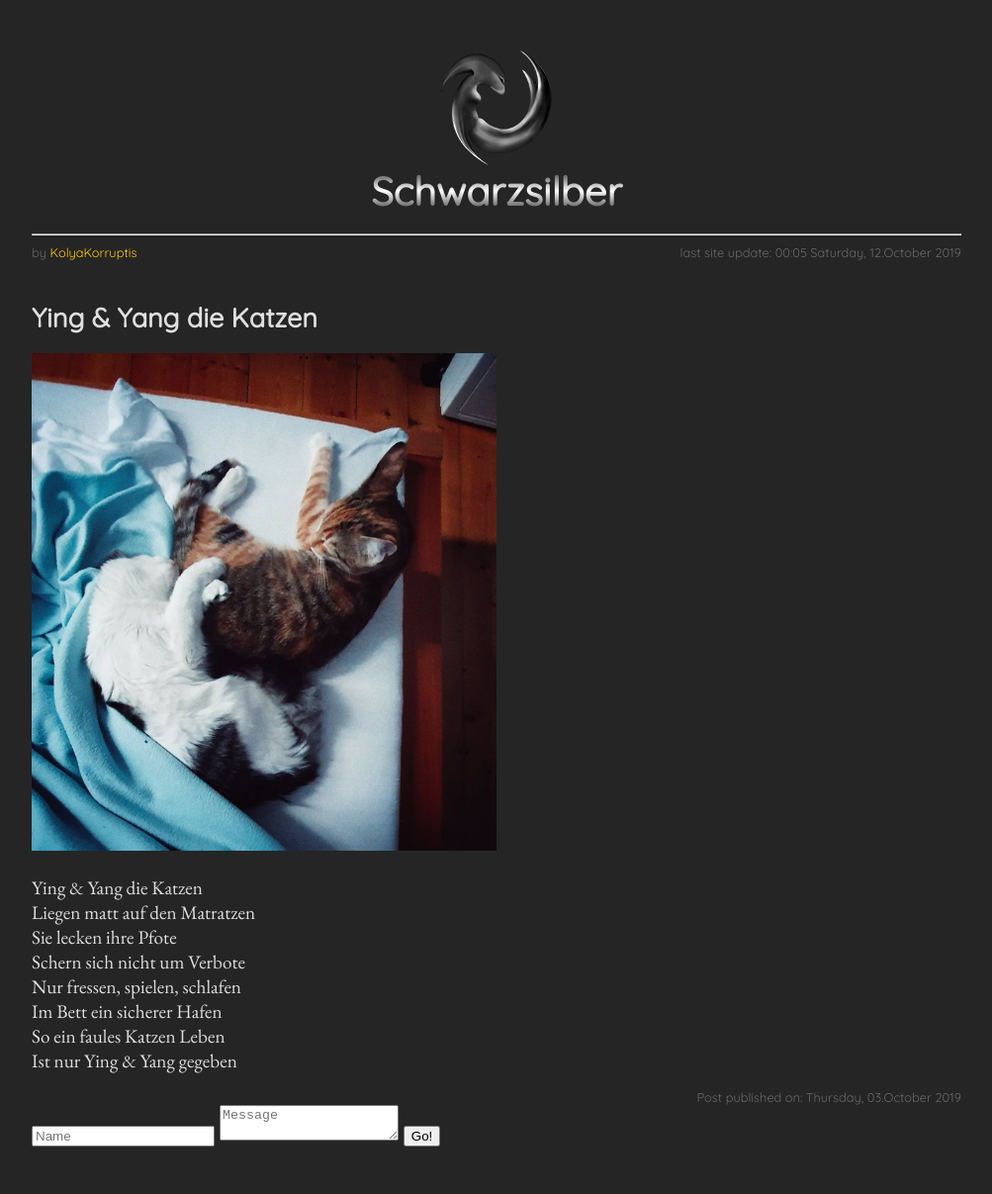
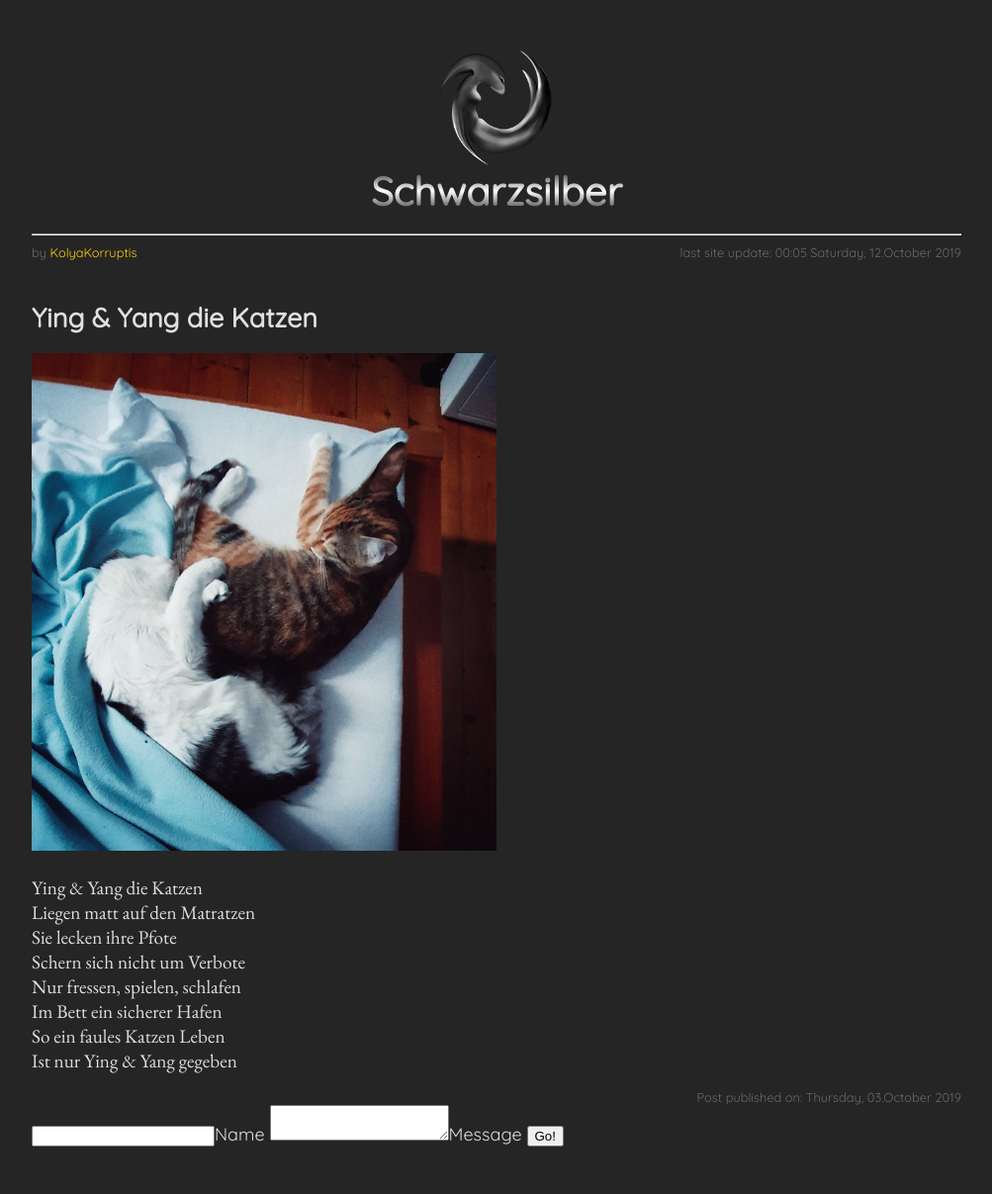
Before and after one commit to KolyaKorruptis/.github.io, a Jekyll site: the page built from _posts/2019-10-03-Ying-&-Yang-die-Katzen.md, in a window 1280 px wide. Shown: the whole page at 99% size, without its empty margins (138-1141 px from the left). Built offline with Jekyll 4.4.1, drawn with Linux system fonts in a browser that asks for light colours; the repository's description, which GitHub fills in, is left out.

Commit message:
Revert "statixman fix 4"
This reverts commit efcb21bf6b57d040ccdba743c28cdd363dc413fb.

```diff
--- a/_layouts/default.html
+++ b/_layouts/default.html
@@ -24,11 +24,11 @@
         Post published on: {{ page.date | date: site.day_format }}
       </time>
 
-      <form method="POST" action="https://api.staticman.net/v2/entry/KolyaKorruptis/kolyakorruptis.github.io/comments">
+      <form method="POST" action="https://dev.staticman.net/v3/entry/KolyaKorruptis/kolyakorruptis.github.io/comments">
         <input name="options[redirect]" type="hidden" value="https://kolya.schwarzsilber.de">
         <input name="options[slug]" type="hidden" value="{{ page.slug }}">
-        <input name="fields[name]" type="text" placeholder="Name">
-        <textarea name="fields[message]" placeholder="Message"></textarea>
+        <label><input name="fields[name]" type="text">Name</label>
+        <label><textarea name="fields[message]"></textarea>Message</label>
         <button type="submit">Go!</button>
       </form>
 
```
